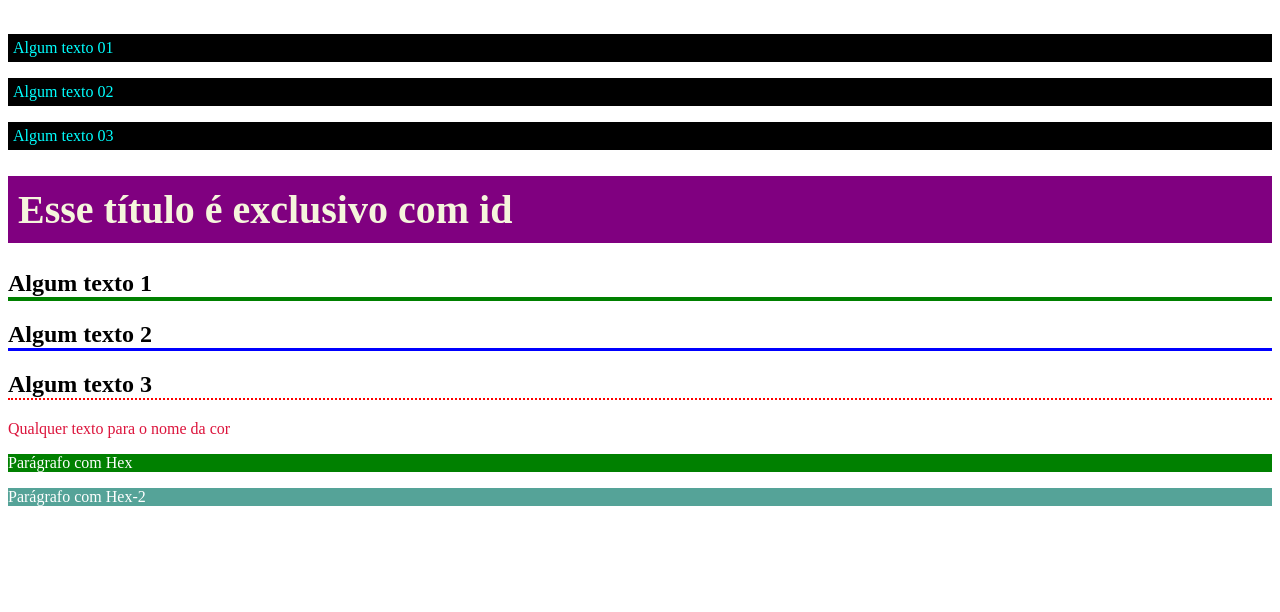
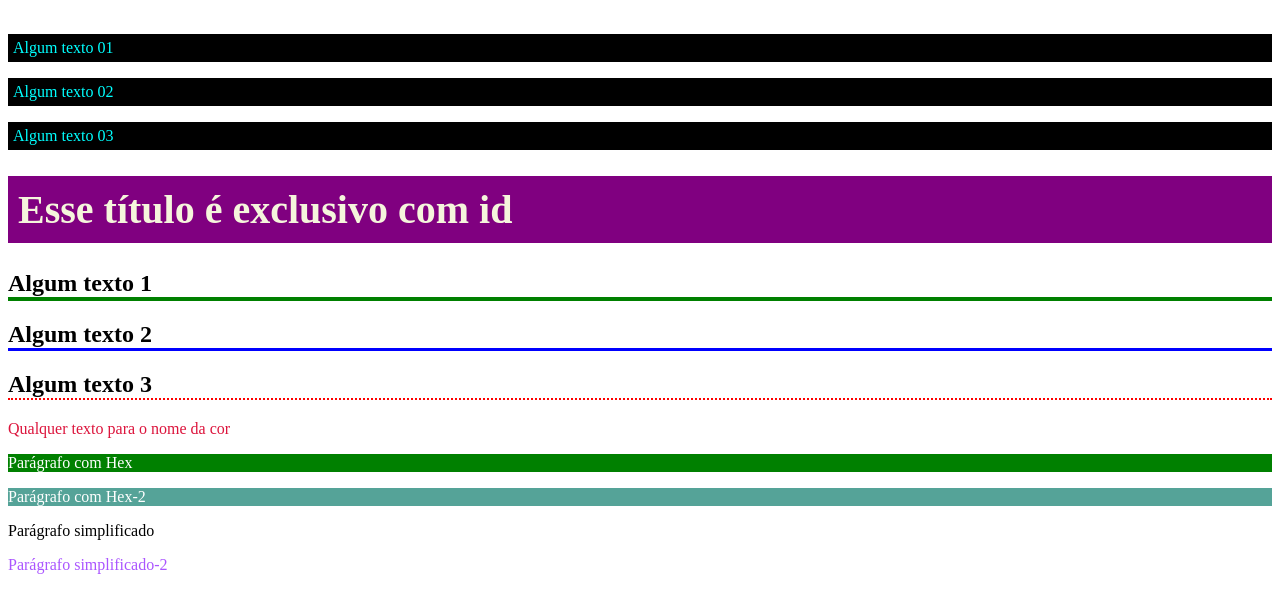
Before and after one commit to arth2101pv/12-03-html, a plain HTML site: page index.html in a window 1280 px wide. Shown: the part 655-1267 px from the top of the page. Drawn offline with Linux system fonts and the light colour scheme.

Commit message:
13 Hex simplificado

```diff
--- a/css/style.css
+++ b/css/style.css
@@ -58,3 +58,15 @@ h2 {
     background: #55a398;
     color: white;
 }
+
+/* 13 Hex simplificado */
+
+.simple-hex{
+    /* color: #333333; */
+    color: #333;
+}
+
+.simple-hex-2 {
+    /* color: #aa55ff; */
+    color: #a5f;
+}
--- a/index.html
+++ b/index.html
@@ -77,5 +77,10 @@
     <p class="hex">Parágrafo com Hex</p>
     <p class="hex-2">Parágrafo com Hex-2</p>
 
+    <!-- 13 Hex simplificado -->
+
+    <p class="simples-hex">Parágrafo simplificado</p>
+    <p class="simple-hex-2">Parágrafo simplificado-2</p>
+
 </body>
 </html>
```
